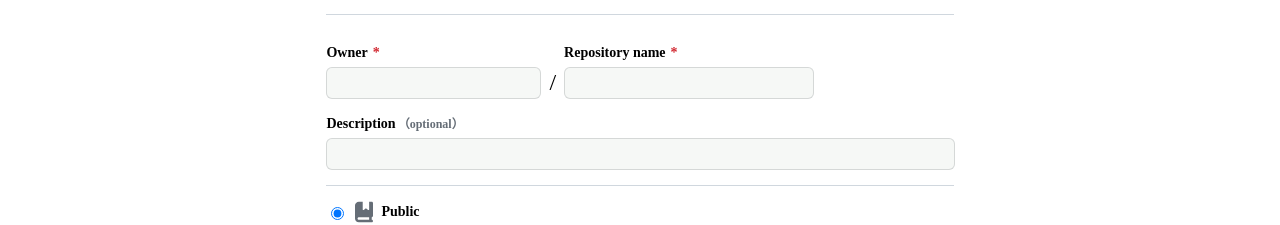
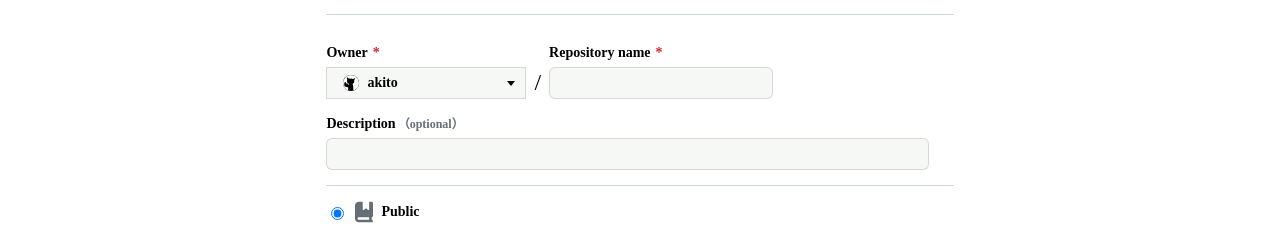
Before and after one commit to motokikonnno/fithub, a Next.js app: page /repository/new in a window 1280 px wide. Shown: the part 132-357 px from the top of the page. Built offline with nearby package versions, Linux system fonts and the light colour scheme.

Commit message:
feat-ownerを選択できるようにする

```diff
--- a/src/components/pages/CreateRepository.tsx
+++ b/src/components/pages/CreateRepository.tsx
@@ -1,9 +1,41 @@
 import { Header } from "../Header";
 import styles from "../../styles/components/pages/CreateRepository.module.scss";
 import Image from "next/image";
-import React from "react";
+import React, { useState } from "react";
+
+export type ownerType = {
+  name: string;
+  icon: string;
+};
+
+export const ownerList = [
+  {
+    name: "motoki",
+    icon: "/example.png",
+  },
+  {
+    name: "スダリオ",
+    icon: "/example.png",
+  },
+  {
+    name: "クレべル",
+    icon: "/example.png",
+  },
+  {
+    name: "牛久",
+    icon: "/example.png",
+  },
+];
 
 export const CreateRepository = React.memo(() => {
+  const [owner, setOwner] = useState({ name: "akito", icon: "/example.png" });
+  const [toggleOwnerList, setToggleOwnerList] = useState(false);
+
+  const handleSetOwner = (owner: ownerType) => {
+    setOwner(owner);
+    setToggleOwnerList(false);
+  };
+
   return (
     <>
       <Header />
@@ -12,7 +44,40 @@ export const CreateRepository = React.memo(() => {
         <div className={styles.nameFormContainer}>
           <div className={styles.ownerWrapper}>
             <div className={styles.formSection}>Owner</div>
-            <input className={styles.inputFormOwner} />
+            <div className={styles.relative}>
+              <div
+                className={styles.ownerContainer}
+                onClick={() => setToggleOwnerList(!toggleOwnerList)}
+              >
+                <Image
+                  src={owner.icon}
+                  width={16}
+                  height={16}
+                  alt="user-icon"
+                  className={styles.userIcon}
+                />
+                {owner.name}
+              </div>
+              {toggleOwnerList && (
+                <ul className={styles.listWrapper}>
+                  {ownerList.map((owner, index) => (
+                    <li
+                      onClick={() => handleSetOwner(owner)}
+                      key={index}
+                      className={styles.listItem}
+                    >
+                      <Image
+                        src={owner.icon}
+                        width={16}
+                        height={16}
+                        alt="owner-icon"
+                      />
+                      {owner.name}
+                    </li>
+                  ))}
+                </ul>
+              )}
+            </div>
           </div>
           <span className={styles.slash}>/</span>
           <div className={styles.repositoryWrapper}>
--- a/src/styles/components/pages/CreateRepository.module.scss
+++ b/src/styles/components/pages/CreateRepository.module.scss
@@ -39,21 +39,64 @@
   font-size: 24px;
 }
 
-.inputFormOwner {
-  padding: 5px 16px;
+.ownerContainer {
+  position: relative;
+  display: flex;
+  align-items: center;
+  gap: 8px;
+  padding: 5px 18px 5px 16px;
+  width: 200px;
   border: 1px solid rgba(31, 35, 40, 0.15);
   background-color: #f6f8f6;
-  border-radius: 6px;
   font-size: 14px;
+  font-weight: bold;
   line-height: 20px;
+  box-sizing: border-box;
   white-space: nowrap;
   cursor: pointer;
+  &::before {
+    content: "";
+    position: absolute;
+    top: 13px;
+    right: 10px;
+    border: 4px solid transparent;
+    border-top: 5px solid #000;
+  }
+}
+
+.userIcon {
+  border-radius: 50%;
+}
+
+.listWrapper {
+  position: absolute;
+  margin: 0;
+  padding: 0;
+  width: 200px;
+  border: 1px solid #d0d7de;
+  border-top: none;
+  background-color: #fff;
+  box-sizing: border-box;
+  z-index: 2;
+}
+
+.listItem {
+  display: flex;
+  align-items: center;
+  padding: 5px 16px;
+  gap: 8px;
+  cursor: pointer;
+  list-style: none;
+  &:hover {
+    background-color: #f6f8f6;
+  }
 }
 
 .inputFormRepository {
-  @extend .inputFormOwner;
+  @extend .ownerContainer;
   width: 224px;
   padding: 5px 12px;
+  border-radius: 6px;
   cursor: auto;
 }
 
```
Also changed, not shown: src/components/SideBar.tsx (+34 -4 lines), src/styles/components/SideBar.module.scss (+25 -1 lines).
